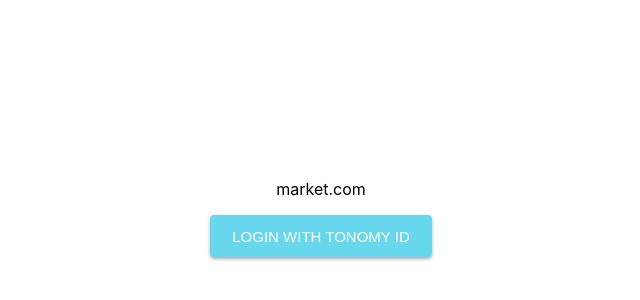
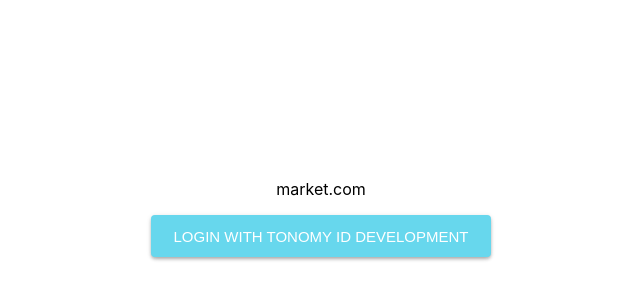
Before and after one commit to Tonomy-Foundation/Tonomy-ID-Demo-market.com, a React (Create React App) app: page / in a window 1280 px wide. Shown: the part 190-490 px from the top of the page, without its empty margins (319-959 px from the left). Built offline with nearby package versions, Linux system fonts and the light colour scheme; no server answers; what tonomy-id-sdk would draw is missing.

Commit message:
Added PORT to readme and use app name

```diff
--- a/src/pages/Home.tsx
+++ b/src/pages/Home.tsx
@@ -26,7 +26,7 @@ function Home() {
         <div style={styles.container}>
             <p>market.com</p>
             <button className="tonomy" onClick={onButtonPress}>
-                Login with Tonomy ID
+                Login with {settings.config.appName}
             </button>
         </div>
     );
```
Also changed, not shown: 1 other file (tests, documents, lock files or other folders).
